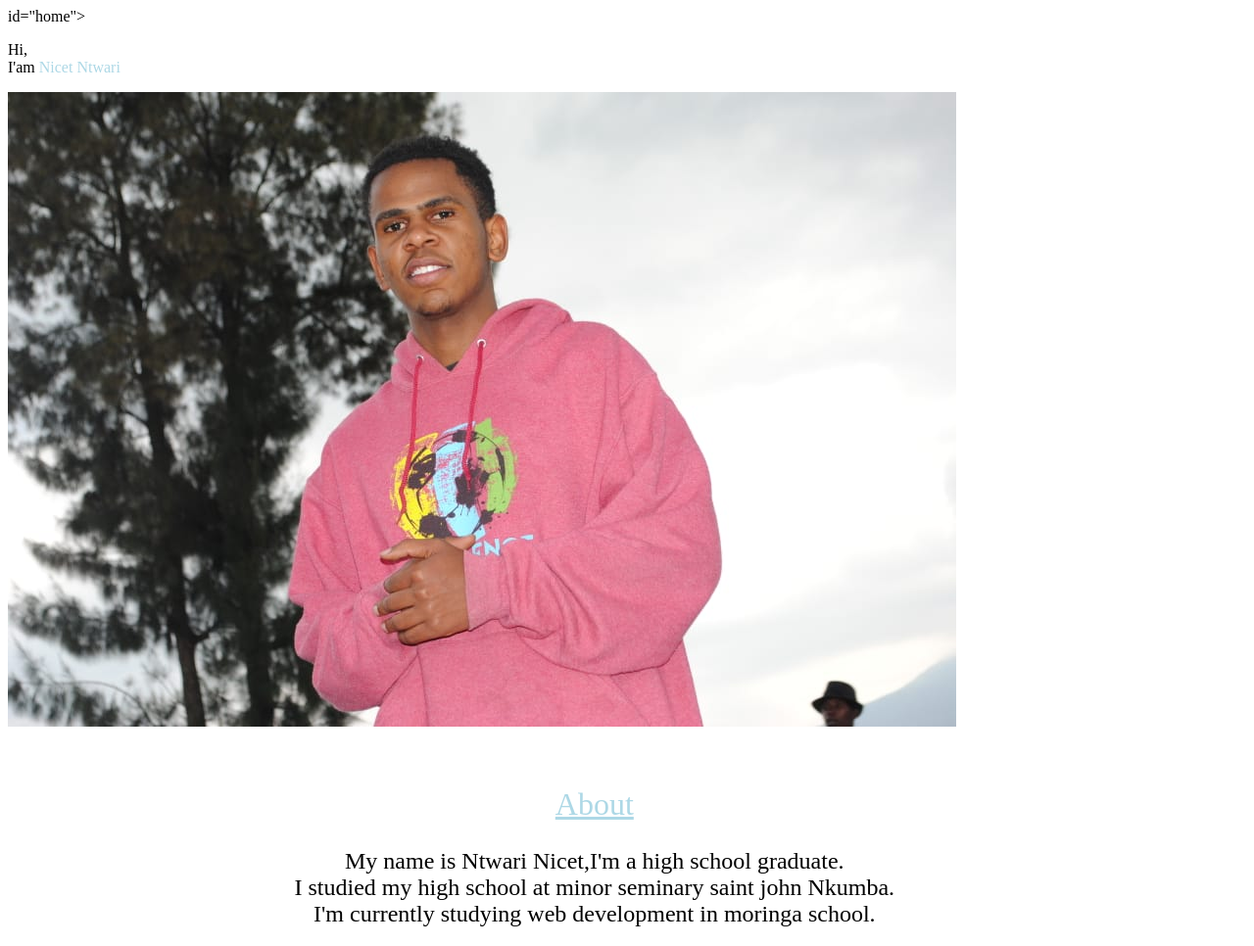
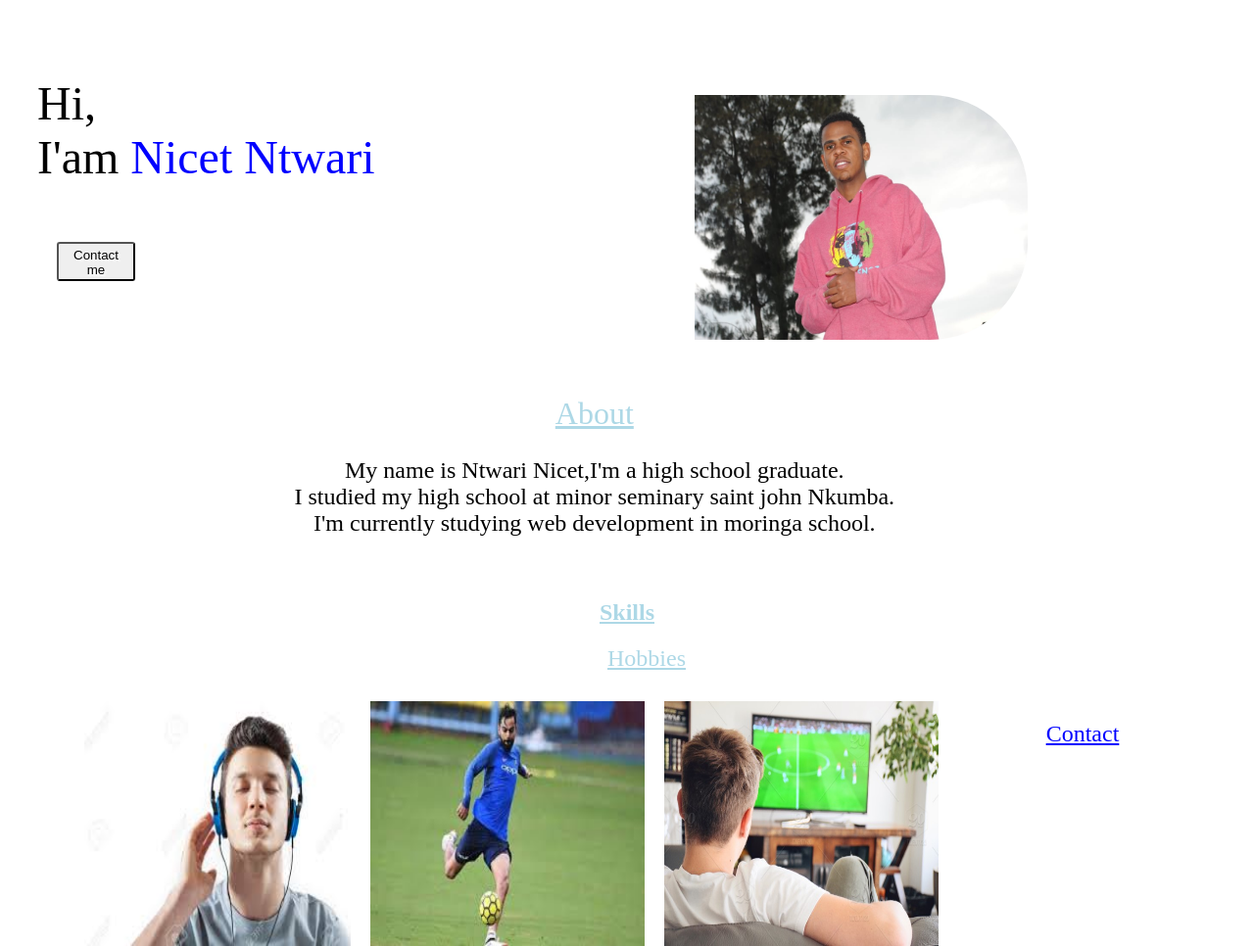
Before and after one commit to Nnicetcoder/-project-personal-portfolio-landing-page, a plain HTML site: page index.html in a window 1280 px wide. Shown: the top 966 px of the page at 98% size. Drawn offline with Linux system fonts and the light colour scheme.

Commit message:
adding html and css content

```diff
--- a/index.html
+++ b/index.html
@@ -6,8 +6,11 @@
 </head>
 <body>
 
-	<section> id="home">
-		<p>Hi,<br>I'am <span class="name">Nicet Ntwari</span></p>
+	<section id="home">
+		<div>
+			<p>Hi,<br>I'am <span class="name">Nicet Ntwari</span></p>
+			<button id="button" >Contact me</button>
+		</div>
 		<img src="images/profile1.jpeg">
 	</section>
 	<section id="about">
--- a/styles.css
+++ b/styles.css
@@ -22,8 +22,16 @@ body{
 	padding-top: 20px;
 }
 .name {
-	color: lightblue;
+	color: blue;
 
+}
+#home button {
+	padding: 4px 4px 4px 4px;
+	margin: 10px 10px 10px 20px;
+	width: 80px;
+	height: 40px;
+	border-radius: 3px;
+	text-shadow: 2px 2px 2px #ffffff;
 }
 #home img {
 	float: right;
```
